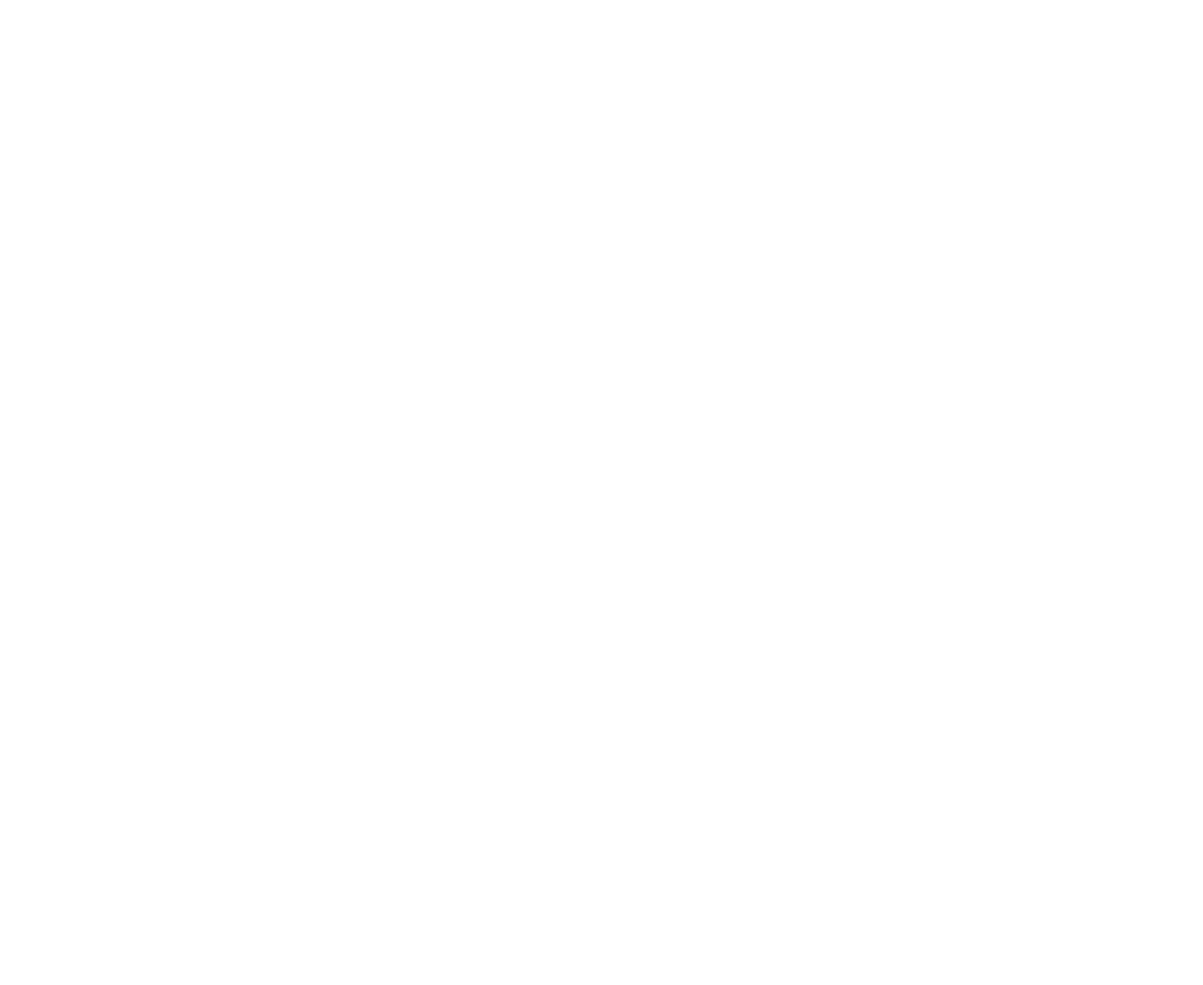
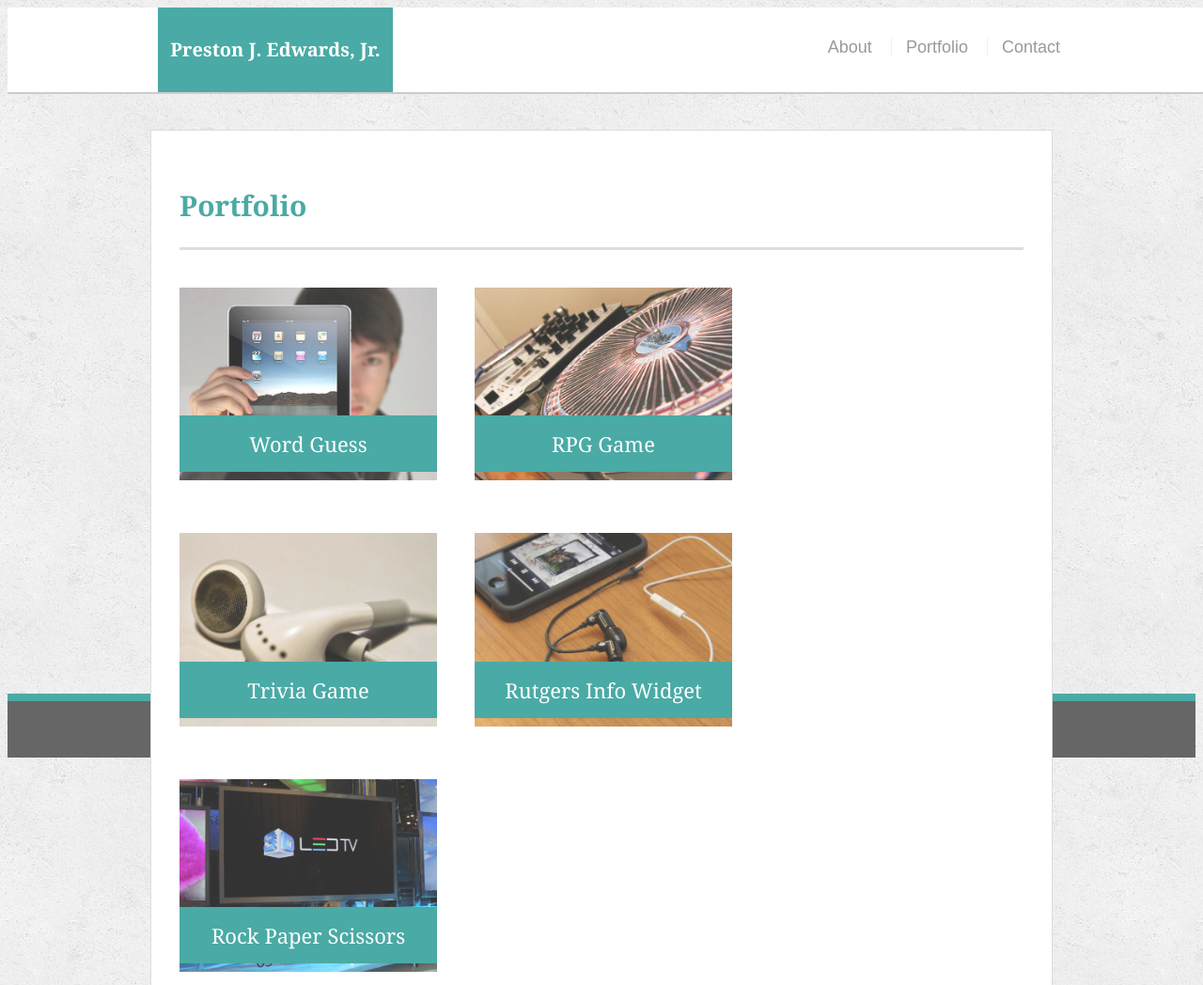
Before and after one commit to prestonedwardsjr/basicportfolio, a plain HTML site: page portfolio.html in a window 1280 px wide. Shown: the top 1048 px of the page at 94% size. Before the commit the page ends 800 px from the top, so only its background shows below. Drawn offline with Linux system fonts and the light colour scheme.

Commit message:
added solved

```diff
--- a/Assets/Css/style.css
+++ b/Assets/Css/style.css
@@ -0,0 +1,209 @@
+body {
+    font-family: Arial, "Helvetica Neue", Helvetica, sans-serif;
+  font-size: 18px;
+  line-height: 34px;
+  color: #777777;
+  background: url("../images/concrete_seamless.png");
+}
+* {
+    box-sizing: border-box;
+  }
+  /* header box at top of page */
+
+.container {
+    width: 100%;
+    max-width: 960px;
+    margin: 0 auto;
+    clear: both;
+  }
+
+  #logo {
+    float: left;
+    width: 250px;
+    height: 90px;
+    font-family: Georgia, Times, "Times New Roman", serif;
+    font-size: 20px;
+    font-weight: 700;
+    line-height: 90px;
+    color: #ffffff;
+    text-align: center;
+    text-decoration: none;
+    background: #4aaaa5;
+  }
+  h1,
+  h2,
+  h3,
+  p {
+    margin-bottom: 20px;
+  }
+
+  p:last-child {
+    margin-bottom: 0;
+  }
+
+  h1,
+  h2,
+  h3 {
+    font-family: Georgia, Times, "Times New Roman", serif;
+    font-weight: 700;
+    color: #4aaaa5;
+  }
+
+  h1 {
+    padding-bottom: 20px;
+    font-size: 30px;
+    line-height: 49px;
+    border-bottom: 3px solid #dddddd;
+  }
+
+  h2,
+  h3 {
+    font-size: 22px;
+  }
+
+  /* header */
+
+  #masthead {
+    position: fixed;
+    z-index: 99;
+    width: 100%;
+    margin: 0 0 30px;
+    overflow: auto;
+    color: #ffffff;
+    background: #ffffff;
+    border-bottom: 2px solid #cccccc;
+  }
+  nav {
+    float: right;
+    margin-top: 25px;
+  }
+
+  nav a {
+    display: inline-block;
+    padding-left: 15px;
+    margin-left: 15px;
+    line-height: 18px;
+    color: #999;
+    text-decoration: none;
+    border-left: 1px solid #efefef;
+  }
+
+  nav a:first-child {
+    border-left: 0 none;
+  }
+  /* footer */
+footer {
+padding: 30px 0;
+font-size: 12px;
+  color: #ffffff;
+  color: #cccccc;
+  text-align: center;
+  background: #666666;
+  border-top:  8px solid #4aaaa5;
+  height: 50px;
+  }
+
+h3, h2 {
+    padding-bottom: 20px;
+    margin-bottom: 15px;
+    line-height: 22px;
+    border-bottom: 2px solid #eeeeee;
+  }
+
+  /* main */
+
+  #main-container {
+    padding-top: 130px;
+    min-height: calc(100vh - 70px);
+  }
+
+  .main-section {
+    float: left;
+    width: 100%;
+    max-width: 960px;
+    padding: 30px;
+    margin: 0 0 40px;
+    background: #ffffff;
+    border: 1px solid #dddddd;
+  }
+  /* portfolio page */
+
+.work {
+    position: relative;
+    float: left;
+    width: 274px;
+    margin: 20px 0 25px;
+    overflow: auto;
+  }
+
+  .work:nth-child(even) {
+    margin-right: 40px;
+  }
+
+  .work img {
+    width: 100%;
+    border: 0 none;
+    opacity: 0.8;
+  }
+
+  .work h3 {
+    position: absolute;
+    bottom: 20px;
+    width: 100%;
+    padding: 15px;
+    margin-bottom: 0;
+    font-weight: 300;
+    line-height: 30px;
+    color: #ffffff;
+    text-align: center;
+    background: #4aaaa5;
+    border-bottom: 0;
+  }
+
+  .auth-image {
+    float: left;
+    width: 200px;
+    height: auto;
+    margin-top: 10px;
+    margin-right: 25px;
+  }
+
+  /* contact page */
+
+  #contact-form ul {
+    margin-bottom: 20px;
+  }
+
+  #contact-form li {
+    margin-bottom: 10px;
+  }
+
+  label,
+  input[type=text],
+  input[type=email],
+  textarea {
+    display: block;
+    width: 100%;
+  }
+
+  input[type=text],
+  input[type=email],
+  textarea {
+    height: 35px;
+    padding: 0 10px;
+    font-size: 14px;
+    border: 1px solid #dddddd;
+  }
+
+  textarea {
+    height: 200px;
+  }
+
+  input[type=submit] {
+    padding: 10px 30px;
+    font-size: 18px;
+    color: #ffffff;
+    cursor: pointer;
+    background: #4aaaa5;
+    border: 0 none;
+  }
--- a/contact.html
+++ b/contact.html
@@ -0,0 +1,56 @@
+<!doctype html>
+<html lang="en-us">
+
+<head>
+  <meta charset="UTF-8">
+  <title>Contact | Preston J. Edwards, Jr.</title>
+  <link rel="stylesheet" type="text/css" href="assets/css/style.css">
+</head>
+
+<body>
+
+  <header id="masthead">
+    <div class="container">
+      <a href="index.html" id="logo">Preston J. Edwards, Jr.</a>
+      <nav>
+        <a href="index.html">About</a>
+        <a href="portfolio.html">Portfolio</a>
+        <a href="contact.html">Contact</a>
+      </nav>
+    </div>
+  </header>
+
+  <div id="main-container" class="container">
+    <section class="main-section">
+      <h1>Contact</h1>
+
+      <form id="contact-form">
+        <ul>
+          <li>
+            <label for="name">Name</label>
+            <input type="text" id="name" name="name" placeholder="John Smith" required="required">
+          </li>
+          <li>
+            <label for="email">Email</label>
+            <input type="email" id="email" name="email" placeholder="example@gmail.com" required="required">
+          </li>
+          <li>
+            <label for="message">Message</label>
+            <textarea id="message" name="message" required="required"></textarea>
+          </li>
+        </ul>
+        <input type="submit">
+      </form>
+
+    </section>
+
+  </div>
+
+  <footer>
+    <div class="container">
+      Copyright &copy;
+    </div>
+  </footer>
+</body>
+
+</html>
--- a/portfolio.html
+++ b/portfolio.html
@@ -0,0 +1,64 @@
+<!doctype html>
+<html lang="en-us">
+
+<head>
+  <meta charset="UTF-8">
+  <title>Portfolio | Preston J. Edwards, Jr.</title>
+  <link rel="stylesheet" type="text/css" href="assets/css/style.css">
+</head>
+
+<body>
+
+  <header id="masthead">
+    <div class="container">
+      <a href="index.html" id="logo">Preston J. Edwards, Jr.</a>
+      <nav>
+        <a href="index.html">About</a>
+        <a href="portfolio.html">Portfolio</a>
+        <a href="contact.html">Contact</a>
+      </nav>
+    </div>
+  </header>
+
+  <div id="main-container" class="container">
+    <section class="main-section">
+      <h1>Portfolio</h1>
+
+      <div class="work">
+        <img src="assets/images/technics-q-c-640-480-1.jpg" alt="Word Guess">
+
+        <h3>Word Guess</h3>
+      </div>
+      <div class="work">
+        <img src="assets/images/technics-q-c-640-480-2.jpg" alt="RPG Game">
+
+        <h3>RPG Game</h3>
+      </div>
+      <div class="work">
+        <img src="assets/images/technics-q-c-640-480-5.jpg" alt="Trivia Game">
+
+        <h3>Trivia Game</h3>
+      </div>
+      <div class="work">
+        <img src="assets/images/technics-q-c-640-480-7.jpg" alt="Rutgers Info Widget">
+
+        <h3>Rutgers Info Widget</h3>
+      </div>
+      <div class="work">
+        <img src="assets/images/technics-q-c-640-480-9.jpg" alt="Rock Paper Scissors">
+
+        <h3>Rock Paper Scissors</h3>
+      </div>
+
+    </section>
+
+  </div>
+
+  <footer>
+    <div class="container">
+      Copyright &copy;
+    </div>
+  </footer>
+</body>
+
+</html>
```
Also changed, not shown: index.html (+31 -13 lines), Assets/Images/Preston_Headshot.jpg (added), Assets/Images/cat.jpg (added), Assets/Images/concrete_seamless.png (added), Assets/Images/technics-q-c-640-480-1.jpg (added), Assets/Images/technics-q-c-640-480-2.jpg (added), Assets/Images/technics-q-c-640-480-5.jpg (added), Assets/Images/technics-q-c-640-480-7.jpg (added), Assets/Images/technics-q-c-640-480-9.jpg (added).
